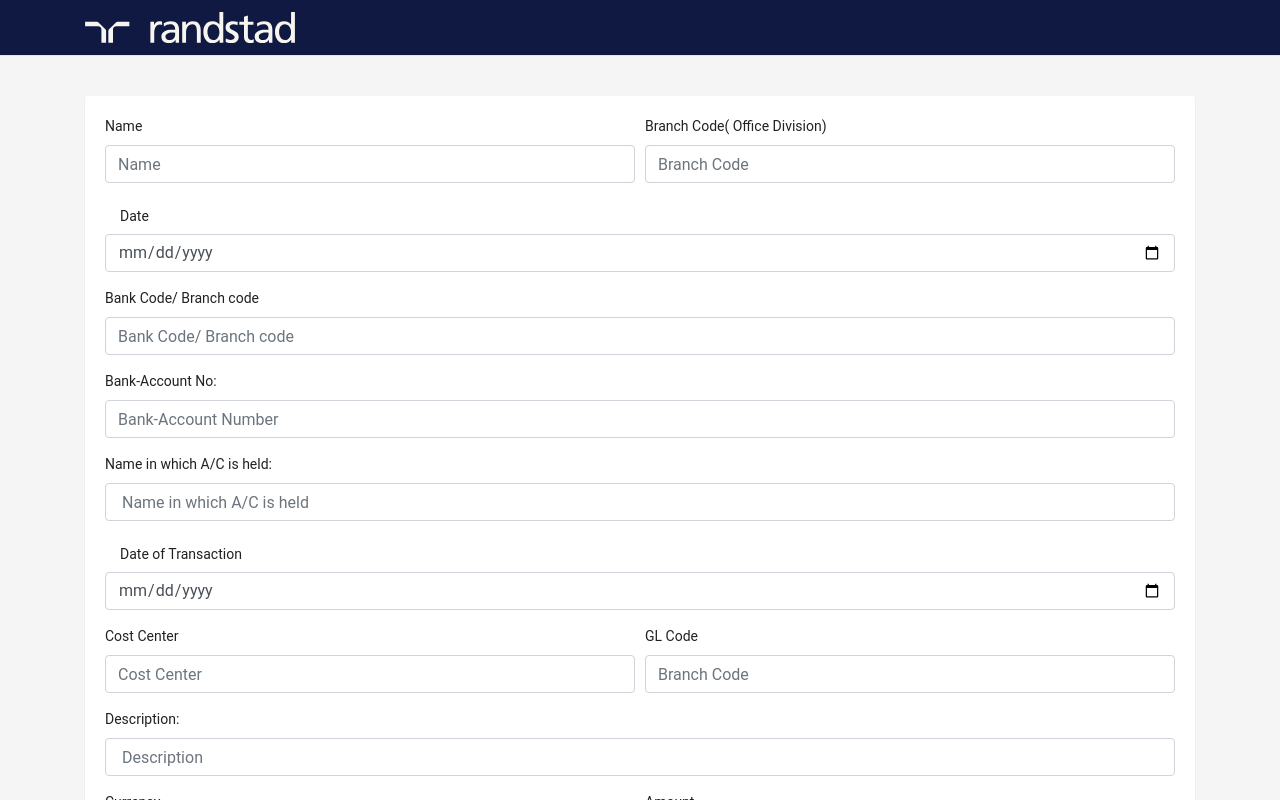
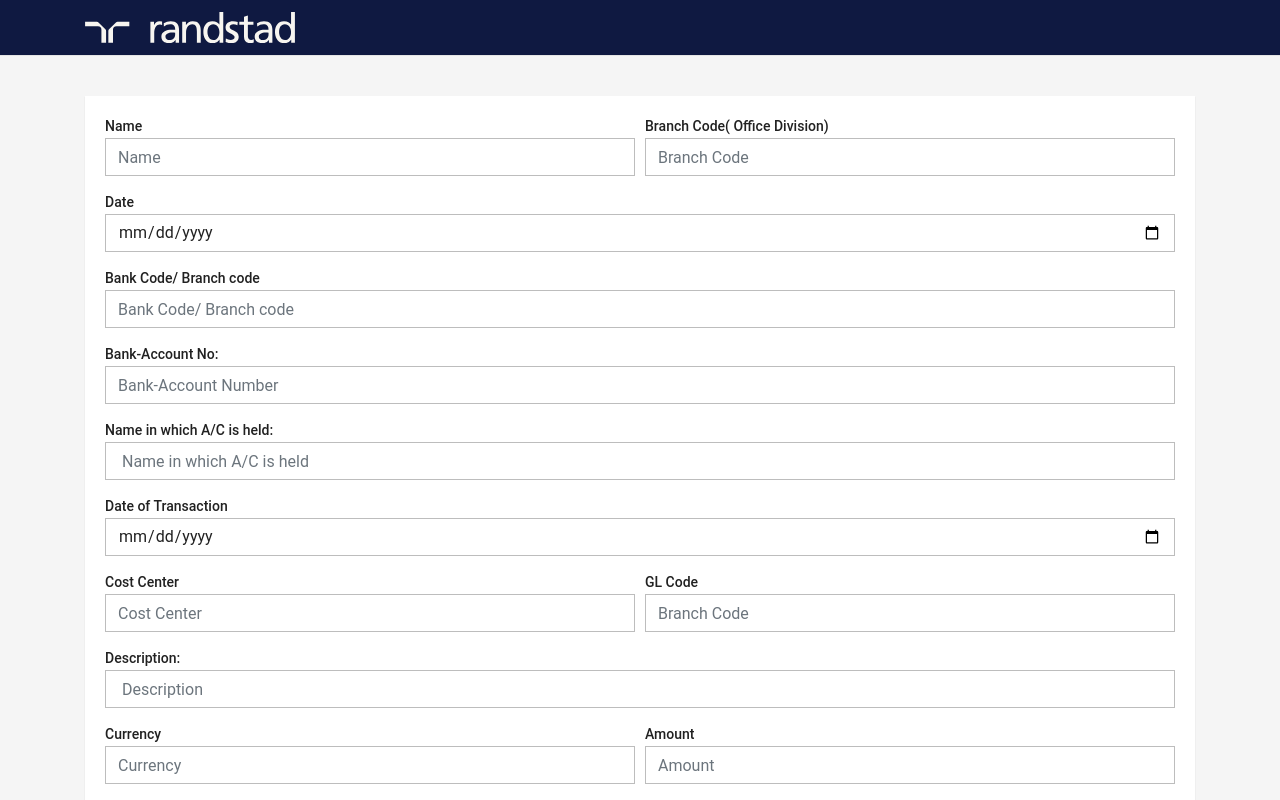
Before and after one commit to NarenMuthyala/ExpenseClaim, an Angular app: page /eclaim in a window 1280 px wide. Shown: the top 800 px of the page. Built offline with nearby package versions, Linux system fonts and the light colour scheme.

Commit message:
adding form validations
adding form validations

```diff
--- a/src/app/e-claim/e-claim.component.html
+++ b/src/app/e-claim/e-claim.component.html
@@ -1,11 +1,14 @@
 <div class="container">
   <div class="card">
     <div class="card-body">
-      <form #claimForm="ngForm" (ngSubmit)="submitClaim()">
+      <form #f="ngForm" (ngSubmit)="f.form.valid && submitClaim()">
         <div class="form-row">
           <div class="form-group col-md-6">
             <label for="inputName">Name</label>
-            <input type="text" required [(ngModel)]="claim.name" class="form-control" name="inputName"  id="inputName" placeholder="Name">
+            <input type="text" required [(ngModel)]="claim.name" class="form-control" name="inputName"  id="inputName" placeholder="Name" #name="ngModel" [ngClass]="{ 'is-invalid': f.submitted && name.invalid }">
+            <span *ngIf="f.submitted && name.invalid"  class="invalid-error">
+              Name is required.
+            </span>
           </div>
           <div class="form-group col-md-6">
             <label for="inputBrachCode">Branch Code( Office Division)</label>
@@ -13,7 +16,7 @@
           </div>
         </div>
         <div class="form-group">
-          <label for="inputDate" class="col-2 col-form-label">Date</label>
+          <label for="inputDate">Date</label>
           <input class="form-control" [(ngModel)]="claim.date" type="date" name="inputDate" value="2011-08-19" id="inputDate">
         </div>
         <div class="form-group">
@@ -31,7 +34,7 @@
         </div>
 
         <div class="form-group">
-          <label for="inputTransDate" class="col-2 col-form-label">Date of Transaction</label>
+          <label for="inputTransDate">Date of Transaction</label>
           <input class="form-control" [(ngModel)]="claim.dateOfTransaction" name="inputTransDate" type="date" value="2011-08-19" id="inputTransDate">
         </div>
 
--- a/src/styles.css
+++ b/src/styles.css
@@ -240,3 +240,32 @@ h2.title {
         height: auto;
     }
 }
+
+
+
+.form-control {
+  color: rgba(0, 0, 0, 0.87);
+  border-radius: 0;
+  border: 1px solid rgba(0, 0, 0, 0.26);
+}
+
+.form-control,
+.form-control:focus {
+  box-shadow: none;
+}
+
+form label {
+  /*font-size: 12px;*/
+  font-weight: 500;
+  line-height: 16px;
+  margin-bottom: 4px;
+}
+
+.invalid-error {
+    /*font-size: 12px;*/
+    font-weight: 500;
+    color: #d80000;
+    margin-top: 5px;
+    /*margin-bottom: 10px;*/
+    display: block;
+}
```
